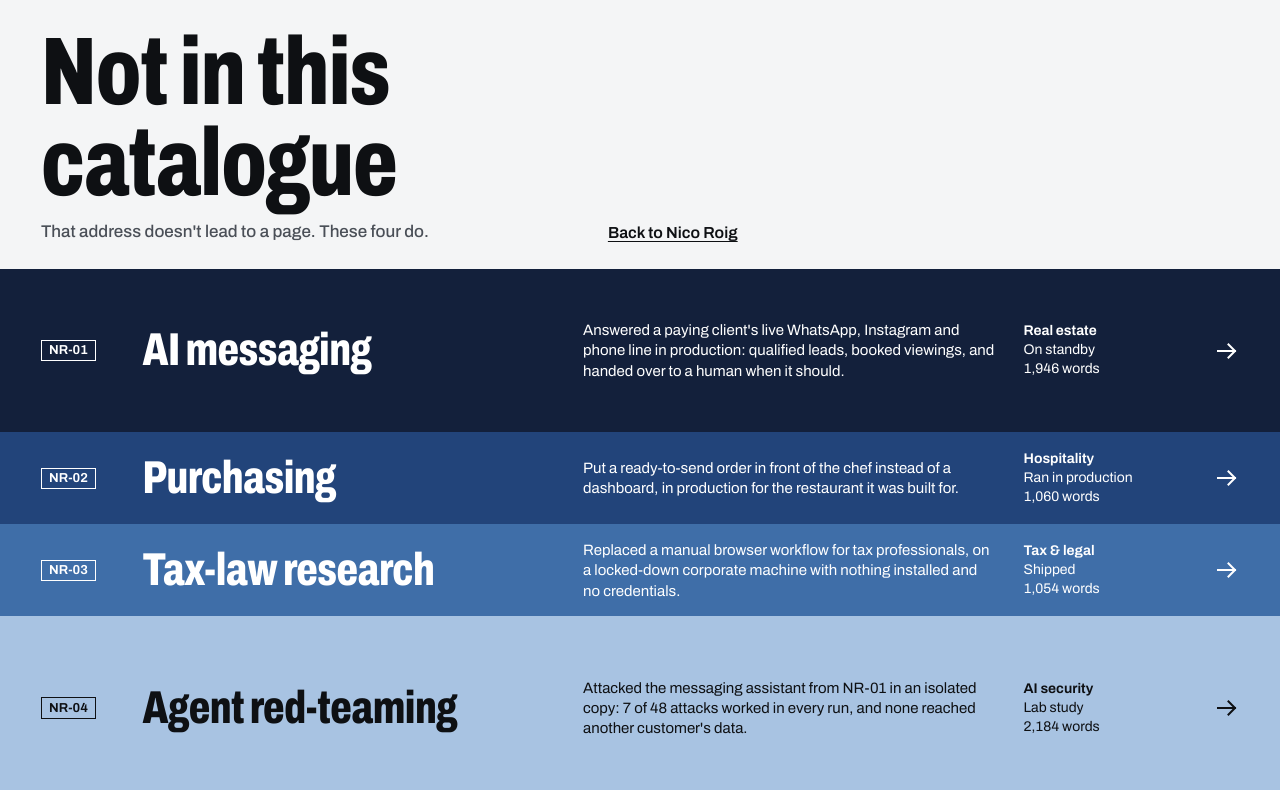
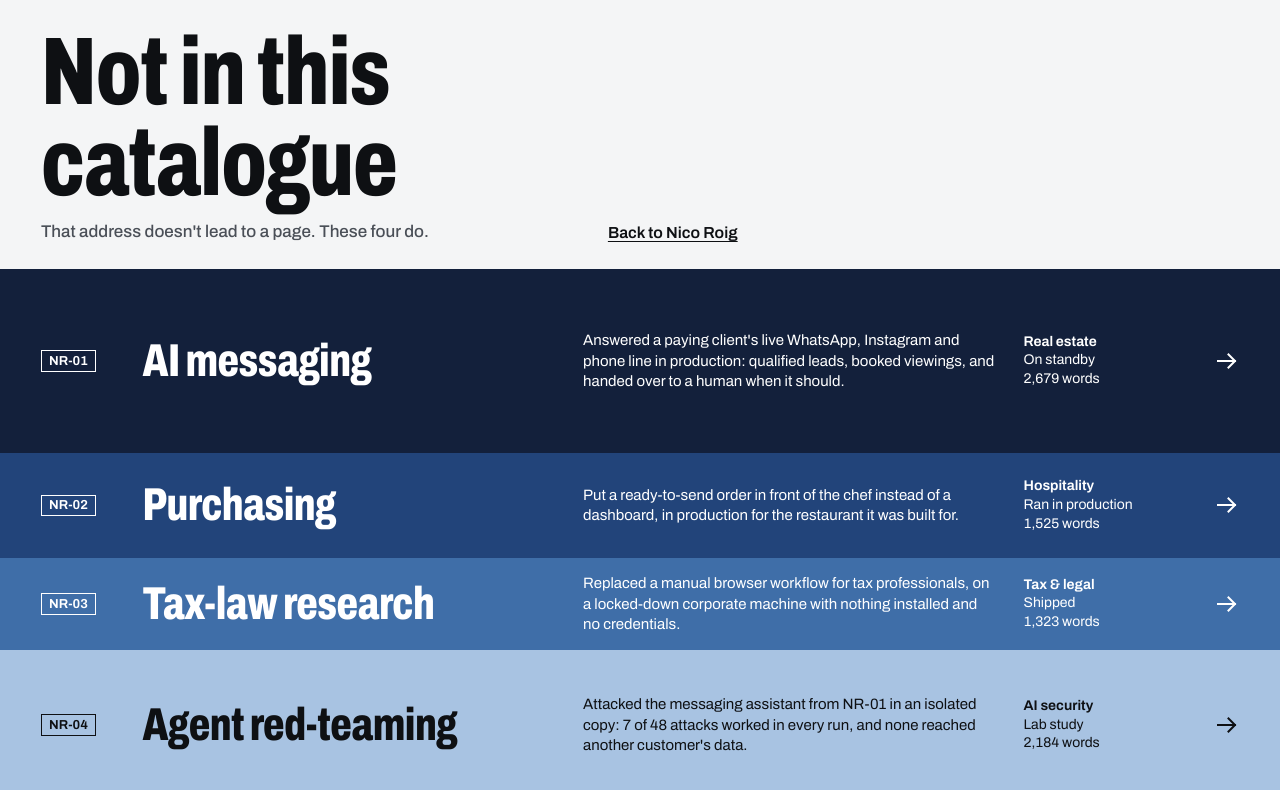
Before and after one commit to nicoroig-ai/portfolio, a plain HTML site: page 404.html in a window 1280 px wide. Drawn offline with Linux system fonts and the light colour scheme.

Commit message:
Recuento real de palabras en los cuatro volumenes
Los recuentos de NR-01 a NR-03 venian de versiones anteriores del texto
(antes de las notas tecnicas). Ahora cada lomo, portada e imagen para
compartir muestra el recuento del texto actual del articulo, sin contar
los diagramas, con el mismo metodo para los cuatro.

Co-Authored-By: Claude Opus 5.5 <noreply@anthropic.com>

```diff
--- a/404.html
+++ b/404.html
@@ -33,30 +33,30 @@
 </header>
 <main>
 <ol class="stack stack--end">
-  <li data-book="messaging" style="--words:1946">
+  <li data-book="messaging" style="--words:2679">
     <a class="spine" href="/messaging/">
       <span class="plate">NR-01</span>
       <h2 class="spine-title">AI messaging</h2>
       <p class="spine-result">Answered a paying client's live WhatsApp, Instagram and phone line in production: qualified leads, booked viewings, and handed over to a human when it should.</p>
-      <p class="spine-meta"><span>Real estate</span><span>On standby</span><span>1,946 words</span></p>
+      <p class="spine-meta"><span>Real estate</span><span>On standby</span><span>2,679 words</span></p>
       <svg class="arrow" viewBox="0 0 24 24" width="24" height="24" aria-hidden="true"><path d="M3 12h17M13.5 5.5 20 12l-6.5 6.5" fill="none" stroke="currentColor" stroke-width="2" stroke-linecap="square"/></svg>
     </a>
   </li>
-  <li data-book="purchasing" style="--words:1060">
+  <li data-book="purchasing" style="--words:1525">
     <a class="spine" href="/purchasing/">
       <span class="plate">NR-02</span>
       <h2 class="spine-title">Purchasing</h2>
       <p class="spine-result">Put a ready-to-send order in front of the chef instead of a dashboard, in production for the restaurant it was built for.</p>
-      <p class="spine-meta"><span>Hospitality</span><span>Ran in production</span><span>1,060 words</span></p>
+      <p class="spine-meta"><span>Hospitality</span><span>Ran in production</span><span>1,525 words</span></p>
       <svg class="arrow" viewBox="0 0 24 24" width="24" height="24" aria-hidden="true"><path d="M3 12h17M13.5 5.5 20 12l-6.5 6.5" fill="none" stroke="currentColor" stroke-width="2" stroke-linecap="square"/></svg>
     </a>
   </li>
-  <li data-book="tax" style="--words:1054">
+  <li data-book="tax" style="--words:1323">
     <a class="spine" href="/tax/">
       <span class="plate">NR-03</span>
       <h2 class="spine-title">Tax-law research</h2>
       <p class="spine-result">Replaced a manual browser workflow for tax professionals, on a locked-down corporate machine with nothing installed and no credentials.</p>
-      <p class="spine-meta"><span>Tax &amp; legal</span><span>Shipped</span><span>1,054 words</span></p>
+      <p class="spine-meta"><span>Tax &amp; legal</span><span>Shipped</span><span>1,323 words</span></p>
       <svg class="arrow" viewBox="0 0 24 24" width="24" height="24" aria-hidden="true"><path d="M3 12h17M13.5 5.5 20 12l-6.5 6.5" fill="none" stroke="currentColor" stroke-width="2" stroke-linecap="square"/></svg>
     </a>
   </li>
```
Also changed, not shown: index.html (+6 -6 lines), messaging/index.html (+5 -5 lines), purchasing/index.html (+5 -5 lines), security/index.html (+6 -6 lines), tax/index.html (+5 -5 lines), assets/og/home.png, assets/og/messaging.png, assets/og/purchasing.png, assets/og/tax.png.
